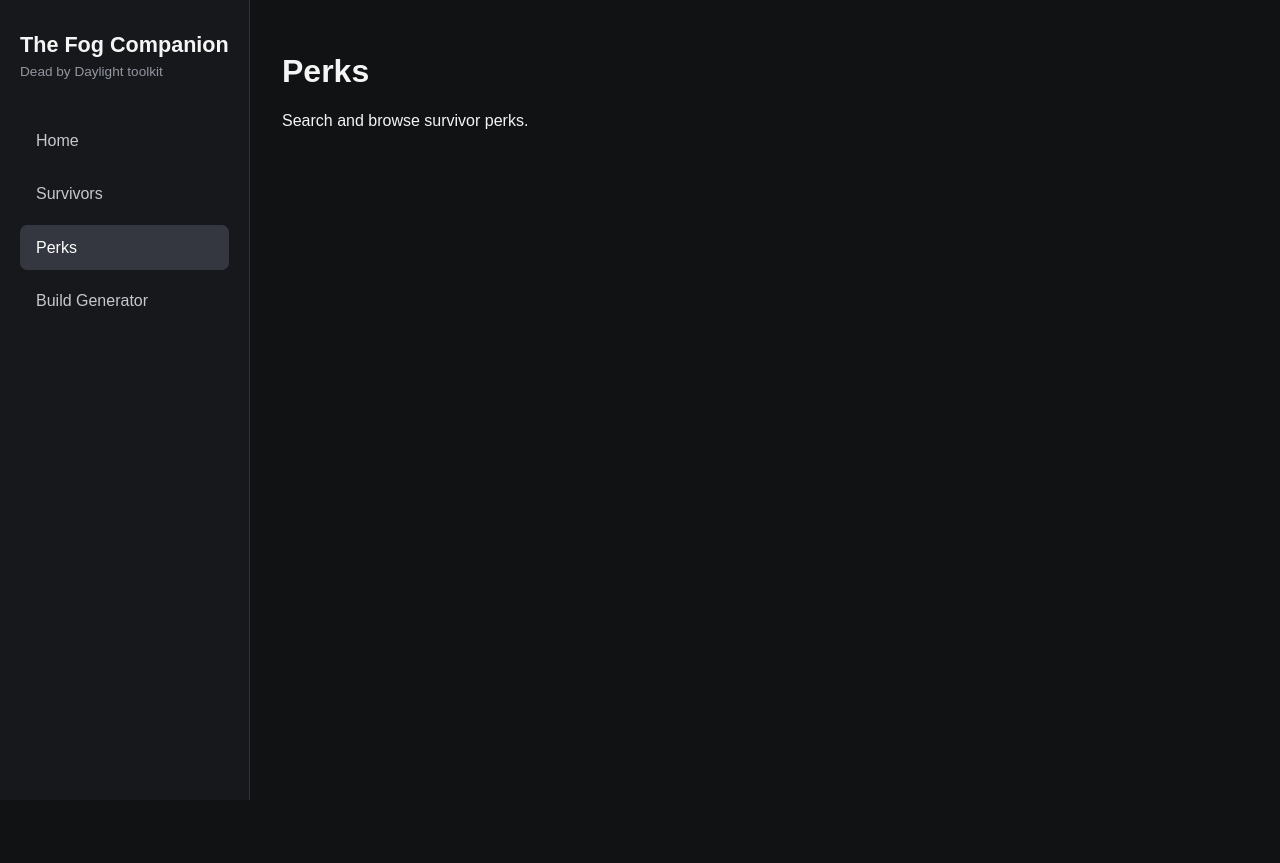
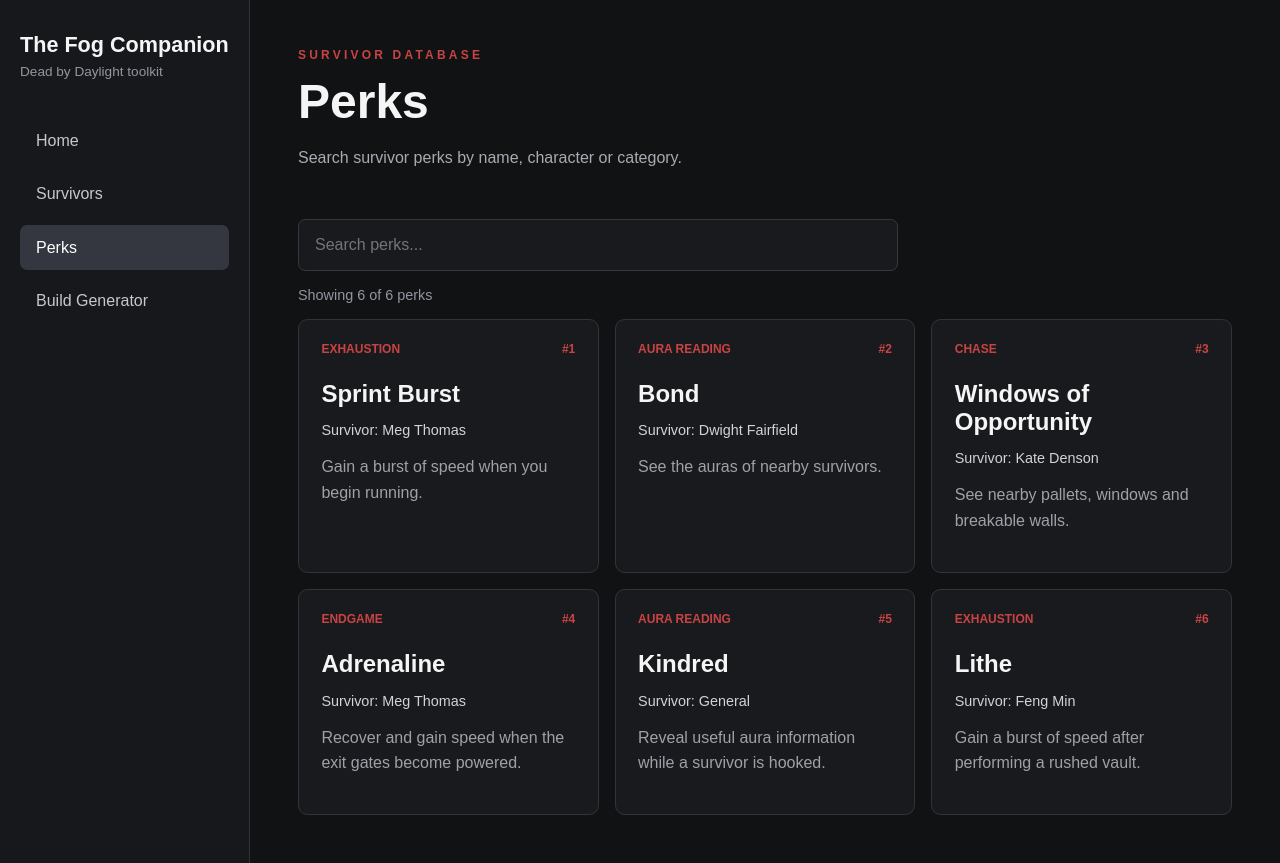
Before and after one commit to finlaygk189/the-fog-companion, a React (Vite) app: page /perks in a window 1280 px wide. Before the commit the page ends 800 px from the top, so only its background shows below. Built offline with nearby package versions, Linux system fonts and the light colour scheme.

Commit message:
Add searchable survivor perk database

```diff
--- /dev/null
+++ b/src/components/PerkCard.jsx
@@ -0,0 +1,22 @@
+function PerkCard({ perk }) {
+  return (
+    <article className="perk-card">
+      <div className="perk-card__header">
+        <span className="perk-card__category">{perk.category}</span>
+        <span className="perk-card__id">#{perk.id}</span>
+      </div>
+
+      <h2>{perk.name}</h2>
+
+      <p className="perk-card__survivor">
+        Survivor: {perk.survivor}
+      </p>
+
+      <p className="perk-card__summary">
+        {perk.summary}
+      </p>
+    </article>
+  );
+}
+
+export default PerkCard;
--- a/src/data/perks.json
+++ b/src/data/perks.json
@@ -3,12 +3,42 @@
     "id": 1,
     "name": "Sprint Burst",
     "survivor": "Meg Thomas",
-    "category": "Exhaustion"
+    "category": "Exhaustion",
+    "summary": "Gain a burst of speed when you begin running."
   },
   {
     "id": 2,
     "name": "Bond",
     "survivor": "Dwight Fairfield",
-    "category": "Aura Reading"
+    "category": "Aura Reading",
+    "summary": "See the auras of nearby survivors."
+  },
+  {
+    "id": 3,
+    "name": "Windows of Opportunity",
+    "survivor": "Kate Denson",
+    "category": "Chase",
+    "summary": "See nearby pallets, windows and breakable walls."
+  },
+  {
+    "id": 4,
+    "name": "Adrenaline",
+    "survivor": "Meg Thomas",
+    "category": "Endgame",
+    "summary": "Recover and gain speed when the exit gates become powered."
+  },
+  {
+    "id": 5,
+    "name": "Kindred",
+    "survivor": "General",
+    "category": "Aura Reading",
+    "summary": "Reveal useful aura information while a survivor is hooked."
+  },
+  {
+    "id": 6,
+    "name": "Lithe",
+    "survivor": "Feng Min",
+    "category": "Exhaustion",
+    "summary": "Gain a burst of speed after performing a rushed vault."
   }
 ]
--- a/src/pages/Perks.jsx
+++ b/src/pages/Perks.jsx
@@ -1,8 +1,51 @@
+import { useState } from "react";
+import perks from "../data/perks.json";
+import PerkCard from "../components/PerkCard";
+import "../styles/perks.css";
+
 function Perks() {
+  const [searchTerm, setSearchTerm] = useState("");
+
+  const filteredPerks = perks.filter((perk) => {
+    const searchableText =
+      `${perk.name} ${perk.survivor} ${perk.category}`.toLowerCase();
+
+    return searchableText.includes(searchTerm.toLowerCase());
+  });
+
   return (
-    <main>
-      <h1>Perks</h1>
-      <p>Search and browse survivor perks.</p>
+    <main className="perks-page">
+      <header className="page-header">
+        <p className="page-header__eyebrow">SURVIVOR DATABASE</p>
+        <h1>Perks</h1>
+        <p>
+          Search survivor perks by name, character or category.
+        </p>
+      </header>
+
+      <input
+        className="perk-search"
+        type="search"
+        placeholder="Search perks..."
+        value={searchTerm}
+        onChange={(event) => setSearchTerm(event.target.value)}
+      />
+
+      <p className="perk-results">
+        Showing {filteredPerks.length} of {perks.length} perks
+      </p>
+
+      <section className="perk-grid">
+        {filteredPerks.map((perk) => (
+          <PerkCard key={perk.id} perk={perk} />
+        ))}
+      </section>
+
+      {filteredPerks.length === 0 && (
+        <p className="no-results">
+          No perks matched your search.
+        </p>
+      )}
     </main>
   );
 }
--- /dev/null
+++ b/src/styles/perks.css
@@ -0,0 +1,107 @@
+.perks-page {
+  padding: 3rem;
+}
+
+.page-header {
+  max-width: 700px;
+}
+
+.page-header__eyebrow {
+  margin: 0 0 0.75rem;
+  color: #c84444;
+  font-size: 0.75rem;
+  font-weight: 700;
+  letter-spacing: 0.2rem;
+}
+
+.page-header h1 {
+  margin: 0;
+  font-size: 3rem;
+}
+
+.page-header > p:last-child {
+  color: #a9abb2;
+  line-height: 1.6;
+}
+
+.perk-search {
+  width: 100%;
+  max-width: 600px;
+  margin-top: 2rem;
+  padding: 1rem;
+  background-color: #191a1e;
+  border: 1px solid #36383f;
+  border-radius: 0.45rem;
+  color: #ffffff;
+  outline: none;
+}
+
+.perk-search:focus {
+  border-color: #b83939;
+}
+
+.perk-results {
+  margin: 1rem 0;
+  color: #92969f;
+  font-size: 0.9rem;
+}
+
+.perk-grid {
+  display: grid;
+  grid-template-columns: repeat(auto-fit, minmax(260px, 1fr));
+  gap: 1rem;
+}
+
+.perk-card {
+  padding: 1.4rem;
+  background-color: #191a1e;
+  border: 1px solid #32343a;
+  border-radius: 0.6rem;
+  transition:
+    transform 0.2s ease,
+    border-color 0.2s ease;
+}
+
+.perk-card:hover {
+  transform: translateY(-3px);
+  border-color: #a83a3a;
+}
+
+.perk-card__header {
+  display: flex;
+  justify-content: space-between;
+  gap: 1rem;
+}
+
+.perk-card__category,
+.perk-card__id {
+  color: #c84444;
+  font-size: 0.75rem;
+  font-weight: 700;
+  text-transform: uppercase;
+}
+
+.perk-card h2 {
+  margin: 1.5rem 0 0.5rem;
+}
+
+.perk-card__survivor {
+  color: #d2d3d7;
+  font-size: 0.9rem;
+}
+
+.perk-card__summary {
+  color: #9fa1a8;
+  line-height: 1.6;
+}
+
+.no-results {
+  margin-top: 2rem;
+  color: #a9abb2;
+}
+
+@media (max-width: 700px) {
+  .perks-page {
+    padding: 1.5rem;
+  }
+}
```
